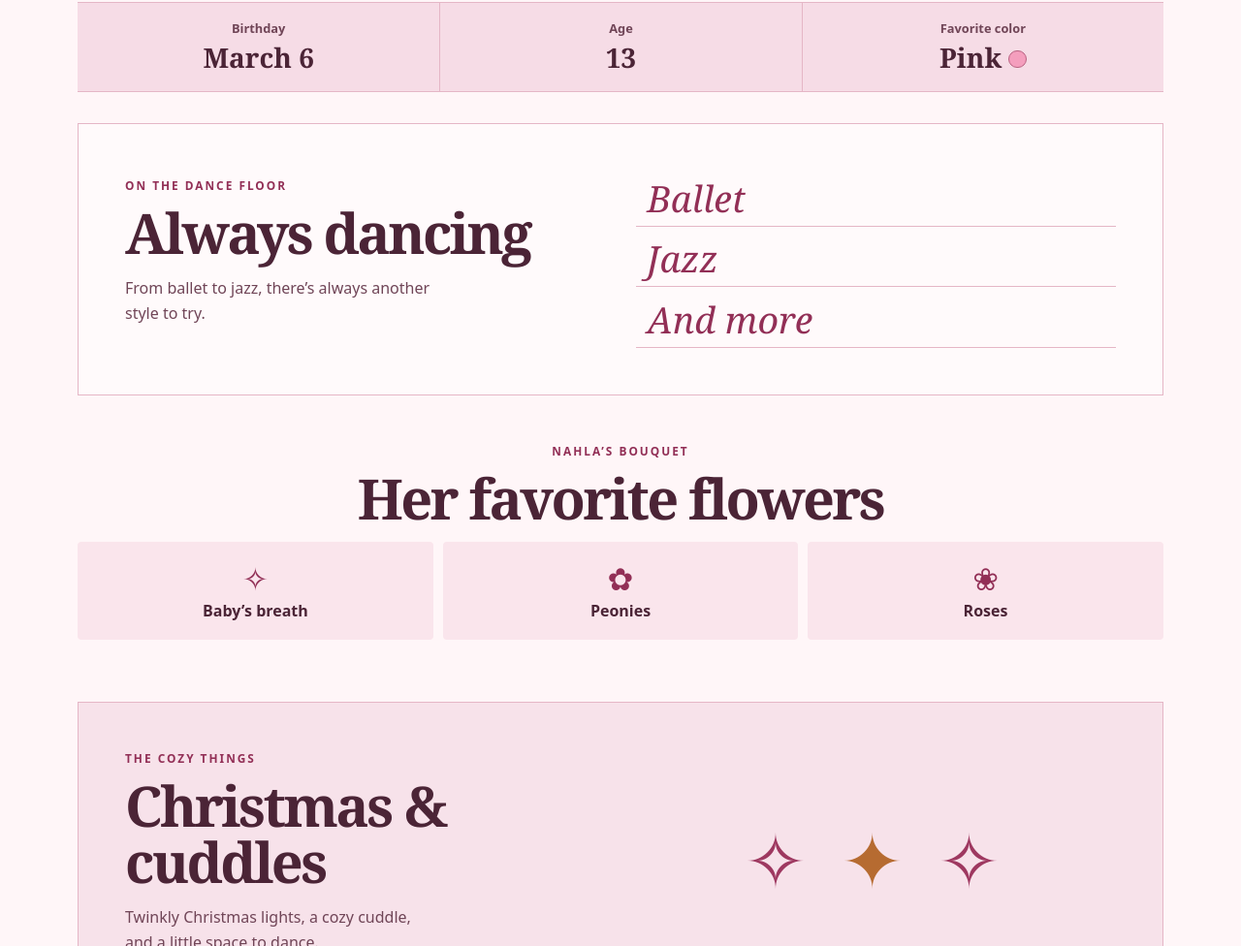
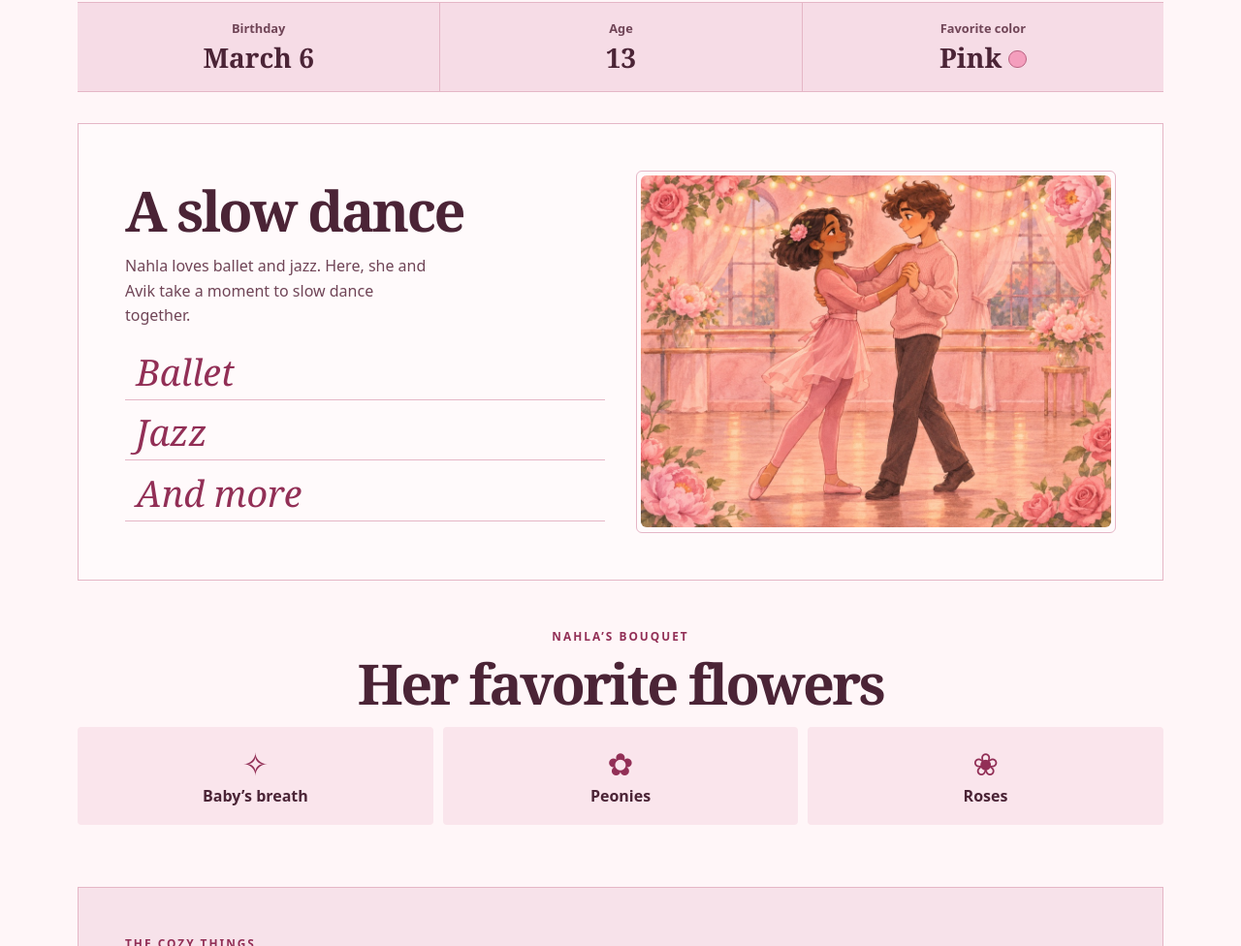
Before and after one commit to avikdragon55/test9999-ogs-assets, a plain HTML site: page for-nahla/index.html in a window 1280 px wide. Shown: the part 749-1725 px from the top of the page at 97% size. Drawn offline with Linux system fonts and the light colour scheme.

Commit message:
Illustrate Nahla and Avik slow dancing

```diff
--- a/for-nahla/index.html
+++ b/for-nahla/index.html
@@ -42,6 +42,8 @@ dd{margin:0;font:600 clamp(1.2rem,4vw,1.75rem) var(--serif)}
 .swatch{display:inline-block;width:.65em;height:.65em;border:1px solid #b96382;background:#f49ebd;border-radius:50%}
 .split{display:grid;grid-template-columns:1fr 1fr;gap:2rem;align-items:center;padding:clamp(1.25rem,5vw,3rem);border:1px solid var(--line);margin-block:2rem}
 .dance{background:#fffafb}
+.dance-art{padding:.28rem;border-radius:6px}
+.dance-art img{aspect-ratio:4/3}
 .dance-list{display:grid;gap:.3rem}
 .dance-list span{font:500 italic clamp(1.35rem,4vw,2.35rem) var(--serif);border-bottom:1px solid var(--line);padding:.18rem .7rem;color:var(--rose)}
 .flower-section{text-align:center;padding:1rem 0}
@@ -91,8 +93,12 @@ footer{font-size:.9rem;color:var(--muted)}
       <dl><div><dt>Birthday</dt><dd>March 6</dd></div><div><dt>Age</dt><dd>13</dd></div><div><dt>Favorite color</dt><dd>Pink <span class="swatch" aria-hidden="true"></span></dd></div></dl>
     </section>
     <section class="dance split" id="dance">
-      <div><p class="eyebrow">On the dance floor</p><h2>Always dancing</h2><p>From ballet to jazz, there’s always another style to try.</p></div>
-      <div class="dance-list"><span>Ballet</span><span>Jazz</span><span>And more</span></div>
+      <div>
+        <h2>A slow dance</h2>
+        <p>Nahla loves ballet and jazz. Here, she and Avik take a moment to slow dance together.</p>
+        <div class="dance-list"><span>Ballet</span><span>Jazz</span><span>And more</span></div>
+      </div>
+      <figure class="dance-art"><img src="nahla-and-avik.jpg" alt="A storybook illustration of Nahla and Avik slow dancing together in a pink studio."></figure>
     </section>
     <section id="flowers" class="flower-section">
       <p class="eyebrow">Nahla’s bouquet</p><h2>Her favorite flowers</h2>
```
Also changed, not shown: for-nahla/nahla-and-avik.jpg (added).
